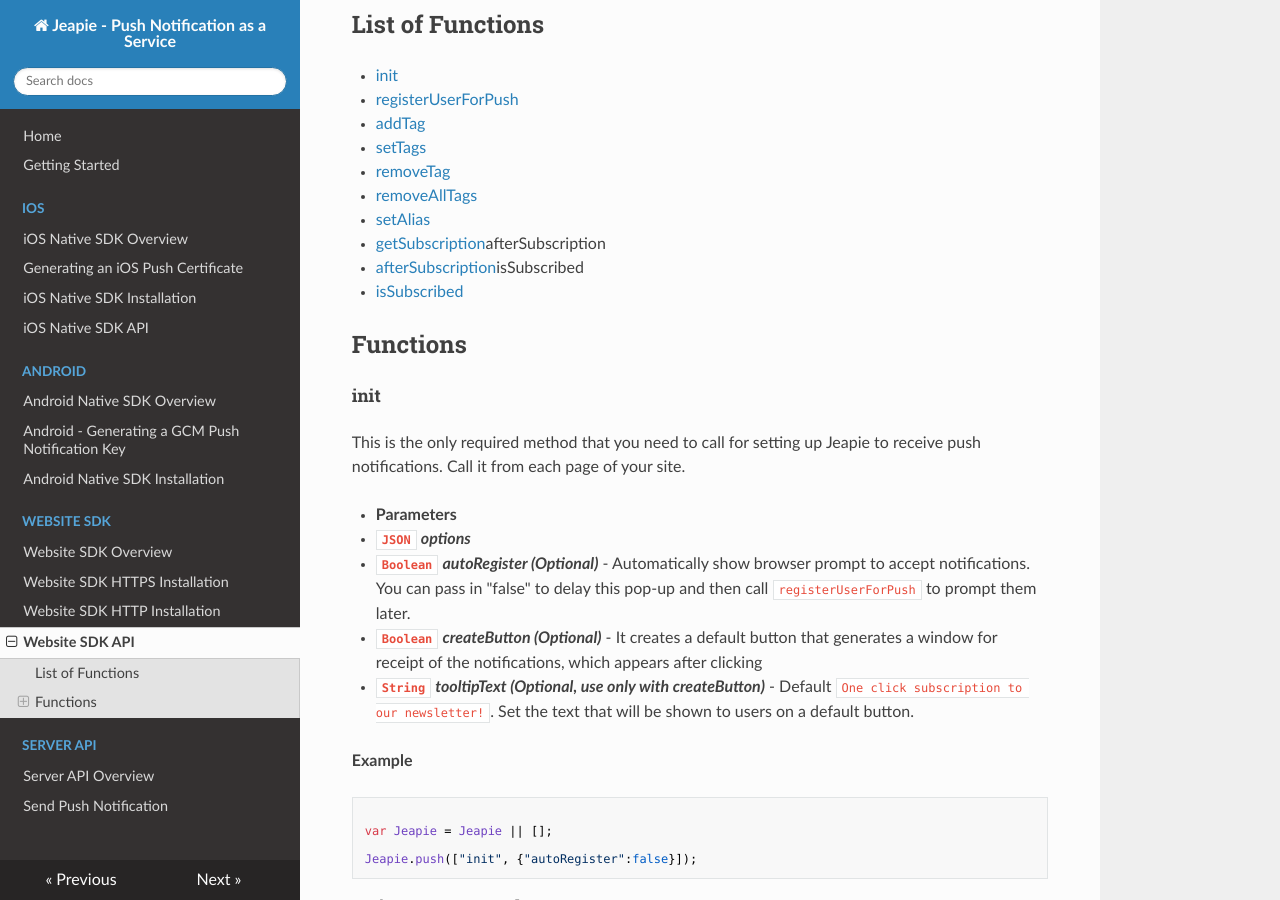
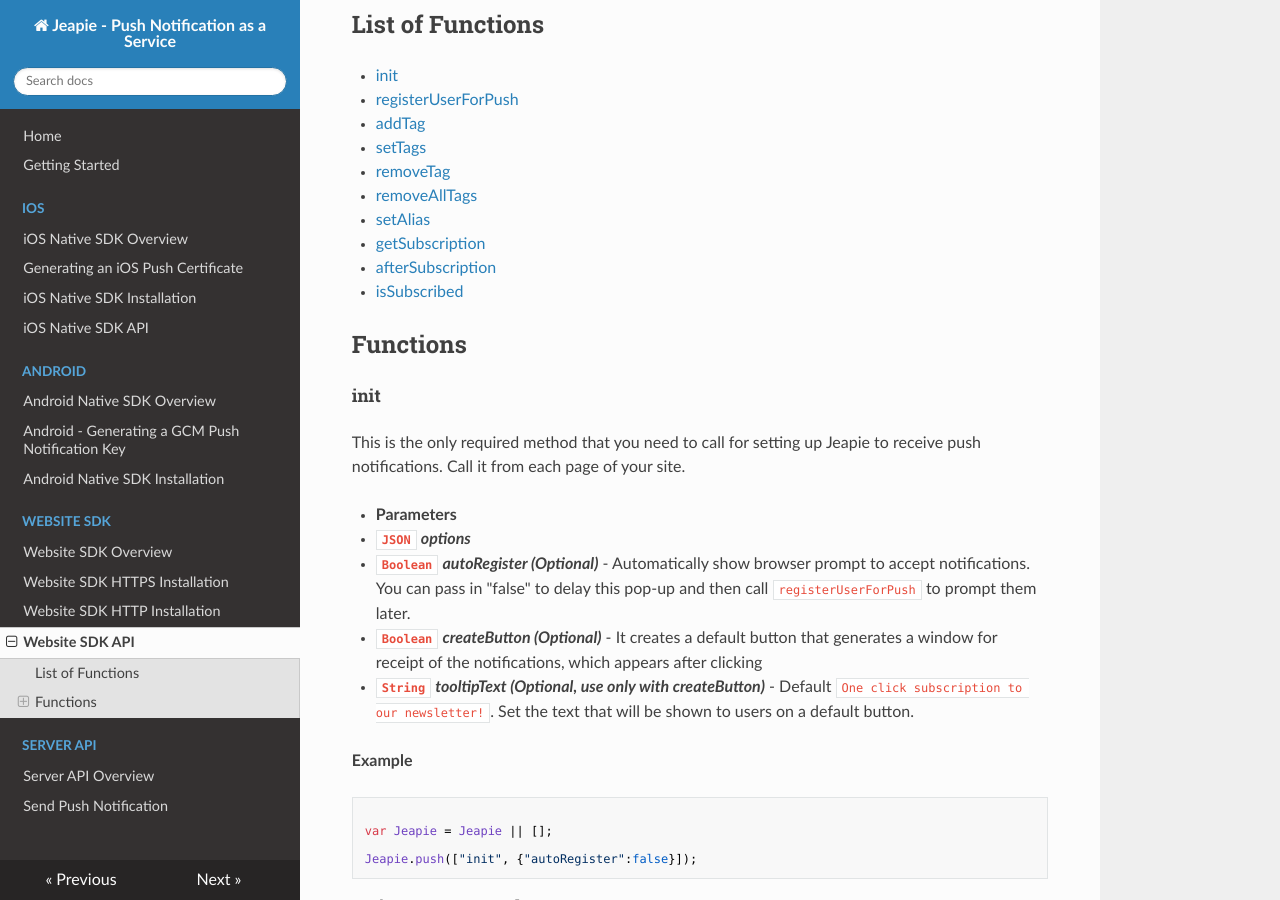
Before and after one commit to Jeapie/jeapie-docs, an MkDocs documentation site: the page built from docs/Websdk/Website-SDK-API.md, in a window 1280 px wide and 900 px high, scrolled down 391 px. Built offline with MkDocs 1.6.1, drawn with Linux system fonts in a browser that asks for light colours; nearby versions of some CDN libraries; old or Windows-style settings are respelled for this version of MkDocs.

Commit message:
Little fix

```diff
--- a/docs/Websdk/Website-SDK-API.md
+++ b/docs/Websdk/Website-SDK-API.md
@@ -17,8 +17,8 @@ Update `APP_KEY` with your Jeapie AppId.
 * [removeTag](#removetag)
 * [removeAllTags](#removealltags)
 * [setAlias](#setalias)
-* [getSubscription](#getsubscription)afterSubscription
-* [afterSubscription](#aftersubscription)isSubscribed
+* [getSubscription](#getsubscription)
+* [afterSubscription](#aftersubscription)
 * [isSubscribed](#issubscribed)
 
 ##Functions
```
